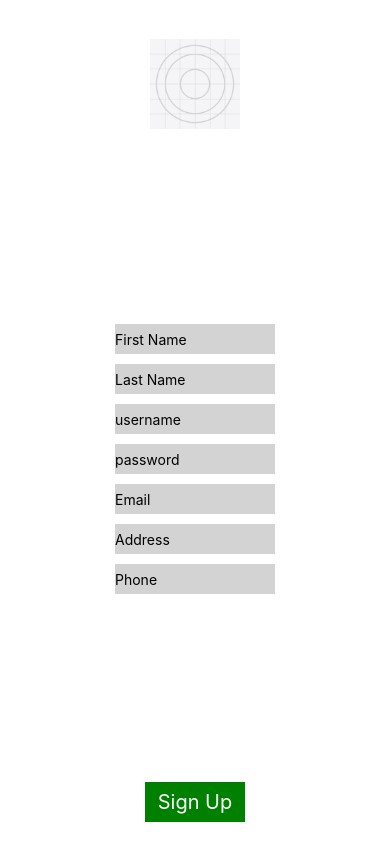
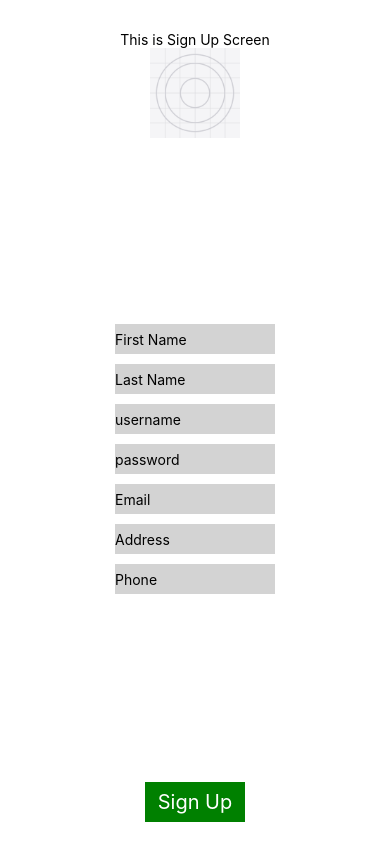
Before and after one commit to akhzarna/bcs, a React Native app: screen / in a window 390 px wide. Built offline with nearby package versions, Linux system fonts and the light colour scheme.

Commit message:
I have add One Title in Sign Up Screen

```diff
--- a/App.js
+++ b/App.js
@@ -5,6 +5,9 @@ export default function App() {
   return (
     <View style={{flex:1,}}>
        <View style={{flex:0.20, alignItems:'center', justifyContent:'center'}}>
+
+        <Text>This is Sign Up Screen</Text>
+
         <Image style={{width:90, height:90}}
 
         source={require('./assets/icon.png')}/>
```
